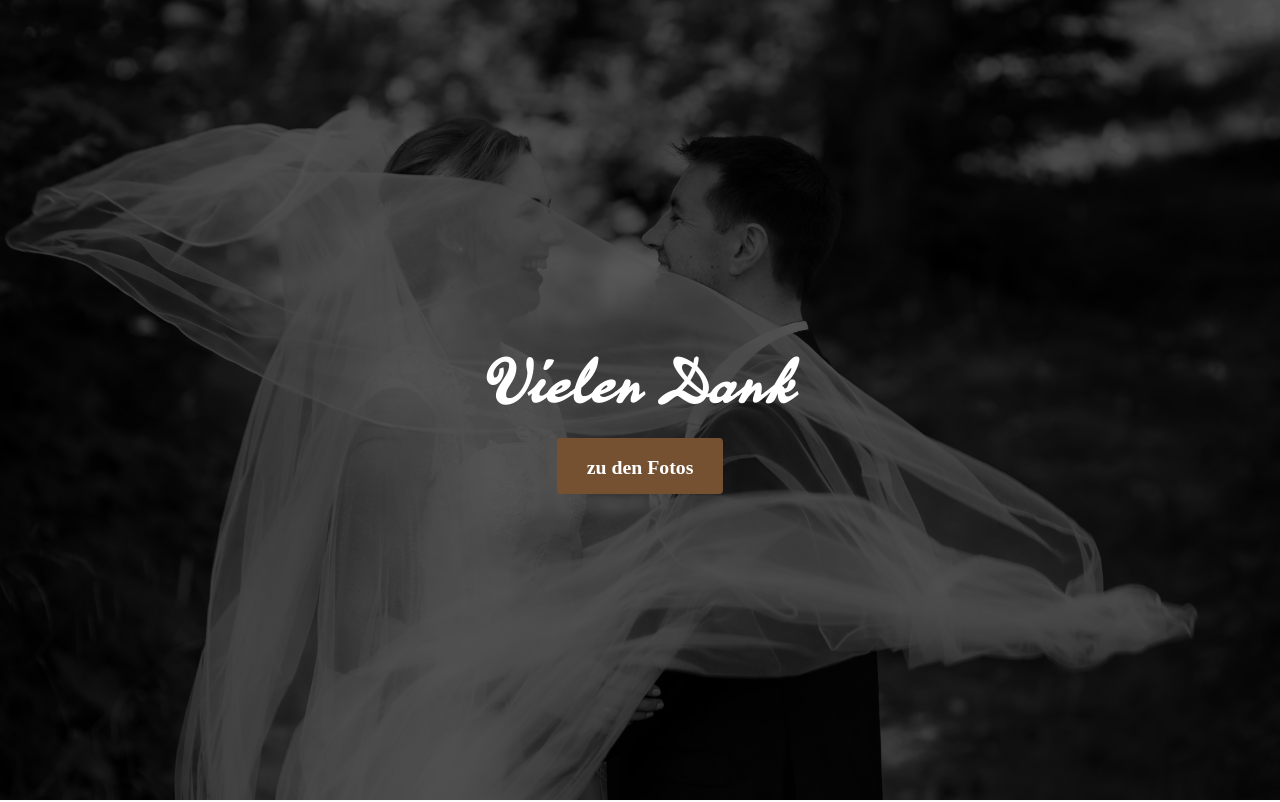
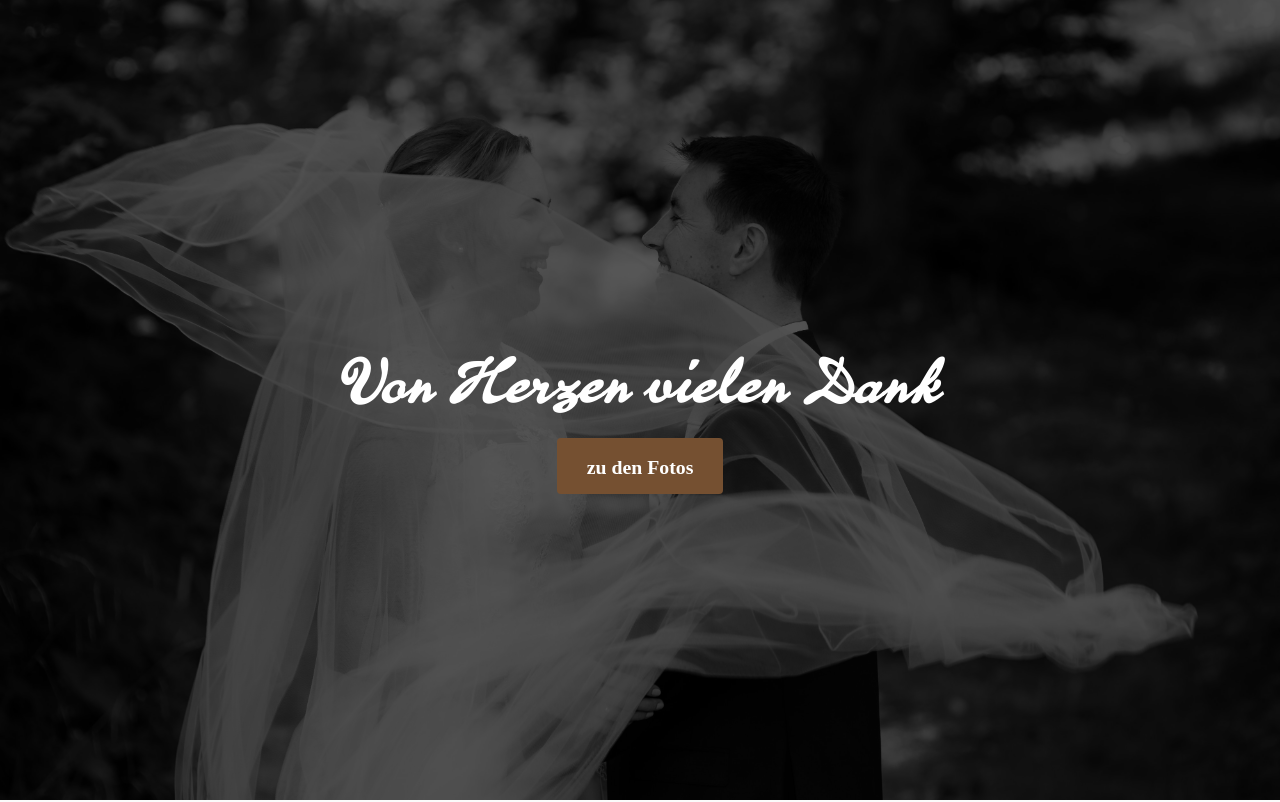
Before and after one commit to hanneskappl/hochzeitfotos, a plain HTML site: page index.html in a window 1280 px wide. Shown: the top 802 px of the page. Drawn offline with Linux system fonts and the light colour scheme; a web font is replaced by a local one.

Commit message:
update heading

```diff
--- a/index.html
+++ b/index.html
@@ -34,7 +34,7 @@
 			<section id="banner">
 				<div class="inner">
 					<header>
-						<h1>Vielen Dank</h1>
+						<h1>Von Herzen vielen Dank</h1>
 					</header>
 					<a href="#main" class="button big scrolly">zu den Fotos</a>
 				</div>
```
